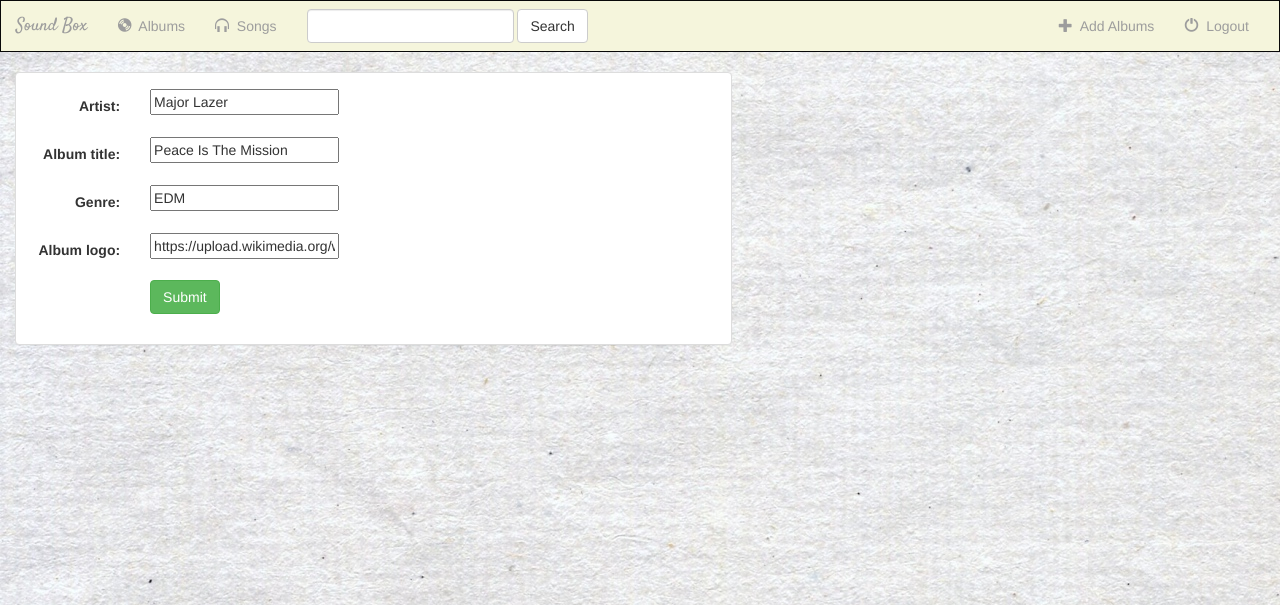
After one commit to NishChahar/FirstWebsite, a Django app: page /Home/album/1/ in a window 1280 px wide. The commit adds this page. Shown: the top 605 px of the page. Run offline with Django 3.2, Linux system fonts and the light colour scheme; data comes from the database, SQL or seed files in the repository; both versions use the stored data as it was after the commit; some libraries are stand-ins or nearby versions.

Commit message:
Changed the look of Home Page
Changed how the Home Page used to look and also added the functionality
to add and album by the user

```diff
--- a/Home/models.py
+++ b/Home/models.py
@@ -1,4 +1,5 @@
 from django.db import models
+from django.core.urlresolvers import reverse
 
 
 class Album(models.Model):
@@ -7,6 +8,10 @@ class Album(models.Model):
     album_title = models.CharField(max_length=500)
     genre = models.CharField(max_length=100)
     album_logo = models.CharField(max_length=1000)
+
+    def get_absolute_url(self):
+        return reverse('Home:detail', kwargs={'pk': self.pk})
+
 
     def __str__(self):
         return self.album_title + ' - ' + self.artist
--- /dev/null
+++ b/Home/templates/Home/album_form.html
@@ -0,0 +1,27 @@
+{% extends 'Home/base.html' %}
+{% block title %}Add a New Album{% endblock %}
+{% block body %}
+    <div class="container-fluid">
+
+        <div class="row">
+            <div class="col-sm-12 col-md-7">
+                <div class="panel panel-default">
+                    <div class="panel-body">
+
+                        <form class="form-horizontal" action="" method="post" enctype="multipart/form-data">
+                            {% csrf_token %}
+                            {% include 'Home/form-template.html' %}
+                            <div class="form-group">
+                                <div class="col-sm-offset-2 col-sm-10">
+                                    <button type="submit" class="btn btn-success">Submit</button>
+                                </div>
+
+                            </div>
+                        </form>
+
+                    </div>
+                </div>
+            </div>
+        </div>
+    </div>
+{% endblock %}
--- a/Home/templates/Home/base.html
+++ b/Home/templates/Home/base.html
@@ -28,13 +28,13 @@
         <div class="collapse navbar-collapse" id="topNavBar">
 
             <ul class="nav navbar-nav">
-                <li class="active">
+                <li class="{% block albums_active %}{% endblock %}">
                     <a href="{% url 'Home:index' %}">
                         <span class="glyphicon glyphicon-cd" aria-hidden="true"></span>&nbsp;
                         Albums
                     </a>
                 </li>
-                <li class="default">
+                <li class="{% block songs_active %}{% endblock %}">
                     <a href="{% url 'Home:index' %}">
                         <span class="glyphicon glyphicon-headphones" aria-hidden="true"></span>&nbsp;
                         Songs
@@ -42,7 +42,7 @@
                 </li>
             </ul>
 
-            <form class="navbar-form navbar-left" role="search" method="get" action="#">
+            <form class="navbar-form navbar-left" role="search" method="get" action="{% url 'Home:index' %}">
                 <div class="form-group">
                     <input type="text" class="form-control" name="q" value="">
                 </div>
@@ -51,12 +51,12 @@
 
             <ul class="nav navbar-nav navbar-right">
                  <li class="">
-                    <a href="{% url 'Home:index' %}">
+                    <a href="{% url 'Home:album-add' %}">
                         <span class="glyphicon glyphicon-plus" aria-hidden="true"></span>&nbsp;
                         Add Albums
                     </a>
                 </li>
-                <li class="default">
+                <li class="">
                     <a href="{% url 'Home:index' %}">
                         <span class="glyphicon glyphicon-off" aria-hidden="true"></span>&nbsp;
                         Logout
--- a/Home/templates/Home/detail.html
+++ b/Home/templates/Home/detail.html
@@ -1,6 +1,7 @@
 {% extends 'Home/base.html' %}
 
 {% block title %}{{ album.album_title }}{% endblock %}
+{% block songs_active %}active{% endblock %}
 {% block body %}
 <img src="{{ album.album_logo }}">
 
--- /dev/null
+++ b/Home/templates/Home/form-template.html
@@ -0,0 +1,9 @@
+{% for field in form %}
+    <div class="form-group">
+        <div class="col-sm-offset-2 col-sm-10">
+            <span class="text-danger small">{{ field.errors }}</span>
+        </div>
+        <label class="control-label col-sm-2">{{ field.label_tag }}</label>
+        <div class="col-sm-10">{{ field }}</div>
+    </div>
+{% endfor %}
--- a/Home/urls.py
+++ b/Home/urls.py
@@ -6,5 +6,7 @@ app_name = 'Home'
 urlpatterns = [
     url(r'^$', views.IndexView.as_view(), name='index'),
     url(r'^(?P<pk>[0-9]+)/$', views.DetailView.as_view(), name='detail'),
-
+    url(r'^album/add/$', views.AlbumCreate.as_view(), name='album-add'),
+    url(r'^album/(?P<pk>[0-9]+)/$', views.AlbumUpdate.as_view(), name='album-update'),
+    url(r'^album/(?P<pk>[0-9]+)/delete/$', views.AlbumDelete.as_view(), name='album-delete')
 ]
--- a/Home/views.py
+++ b/Home/views.py
@@ -1,5 +1,8 @@
 from django.views import generic
+from django.views.generic.edit import CreateView, UpdateView, DeleteView
+from django.core.urlresolvers import reverse_lazy
 from .models import Album
+
 
 class IndexView(generic.ListView):
     template_name = 'Home/index.html'
@@ -11,3 +14,18 @@ class IndexView(generic.ListView):
 class DetailView(generic.DetailView):
     model = Album
     template_name = 'Home/detail.html'
+
+
+class AlbumCreate(CreateView):
+    model = Album
+    fields = ['artist', 'album_title', 'genre', 'album_logo']
+
+
+class AlbumUpdate(UpdateView):
+    model = Album
+    fields = ['artist', 'album_title', 'genre', 'album_logo']
+
+
+class AlbumDelete(DeleteView):
+    model = Album
+    success_url = reverse_lazy('Home:index')
```
Also changed, not shown: Home/templates/Home/index.html (+53 -11 lines), db.sqlite3.
